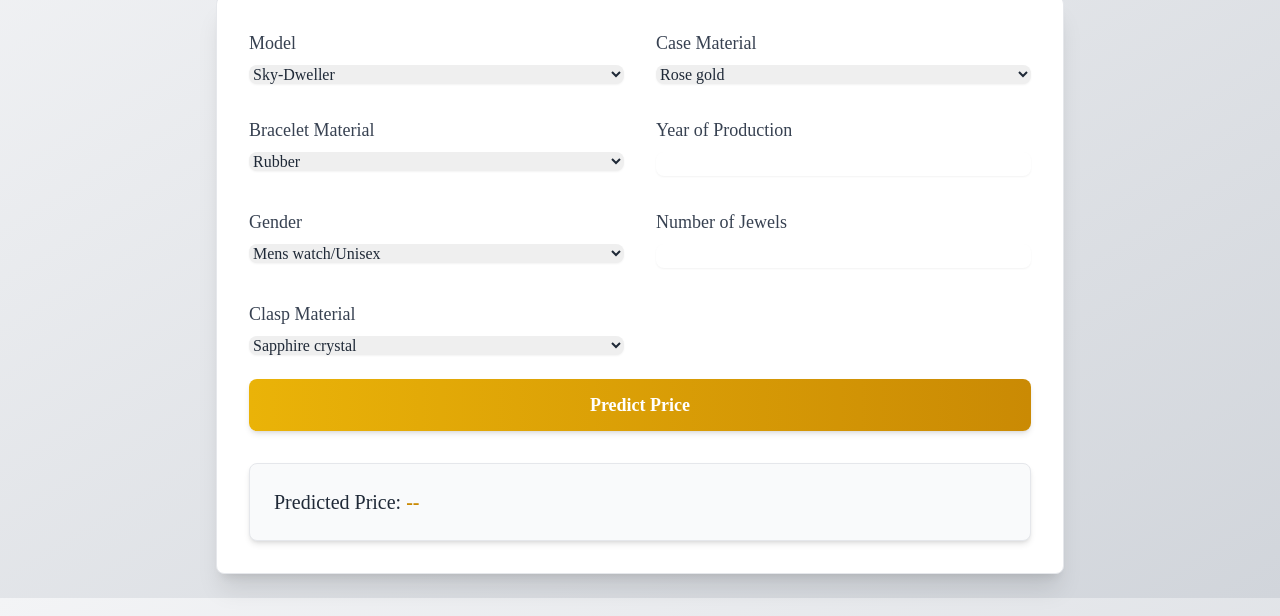
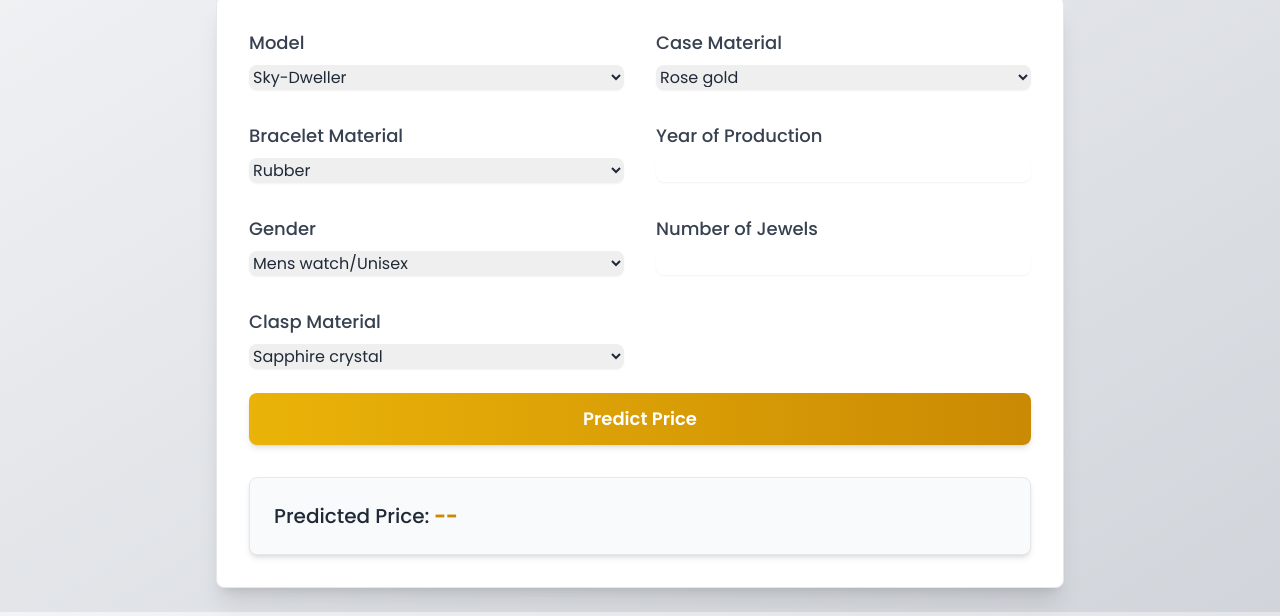
Before and after one commit to Mohamadmourad/Rolex-Price-Prediction, a plain HTML site: page ml-web/index.html in a window 1280 px wide. Shown: the part 184-800 px from the top of the page. Drawn offline with nearby package versions, Linux system fonts and the light colour scheme.

Commit message:
changing font

```diff
--- a/ml-web/index.html
+++ b/ml-web/index.html
@@ -11,7 +11,15 @@
         }
     </style>
       <script src="https://cdn.jsdelivr.net/npm/onnxruntime-web/dist/ort.min.js"></script>
+      <link rel="preconnect" href="https://fonts.googleapis.com">
+<link rel="preconnect" href="https://fonts.gstatic.com" crossorigin>
+<link href="https://fonts.googleapis.com/css2?family=Poppins:ital,wght@0,100;0,200;0,300;0,400;0,500;0,600;0,700;0,800;0,900;1,100;1,200;1,300;1,400;1,500;1,600;1,700;1,800;1,900&display=swap" rel="stylesheet">
 </head>
+<style>
+    body {
+        font-family: 'Poppins', sans-serif;
+    }
+</style>
 <body class="bg-gradient-to-br from-gray-100 to-gray-300 text-gray-800">
     <div class="max-w-4xl mx-auto p-6">
         <header class="text-center py-8">
```
